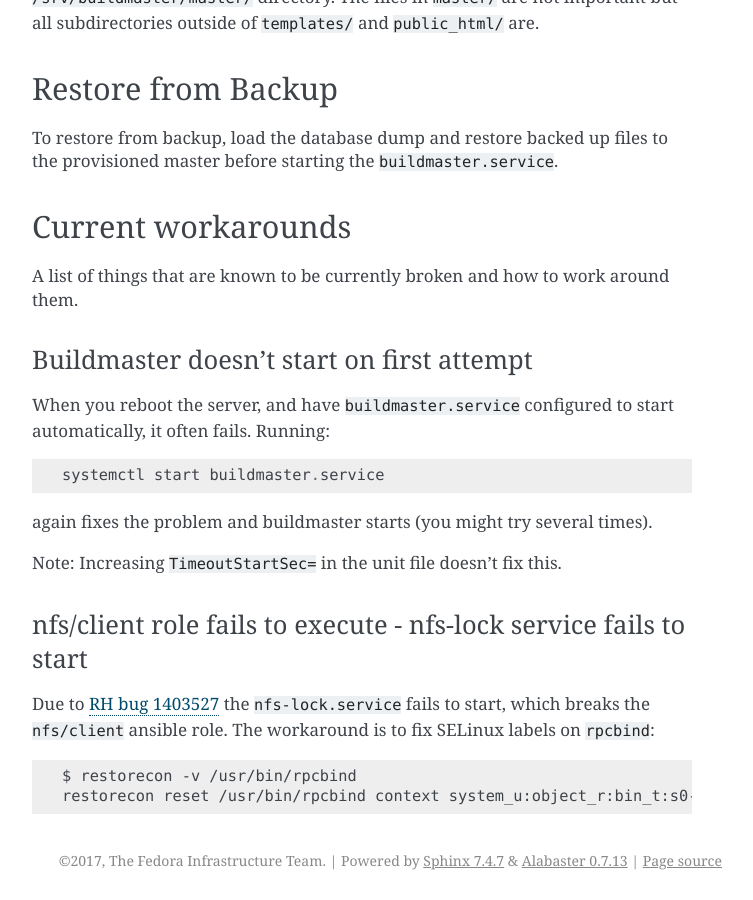
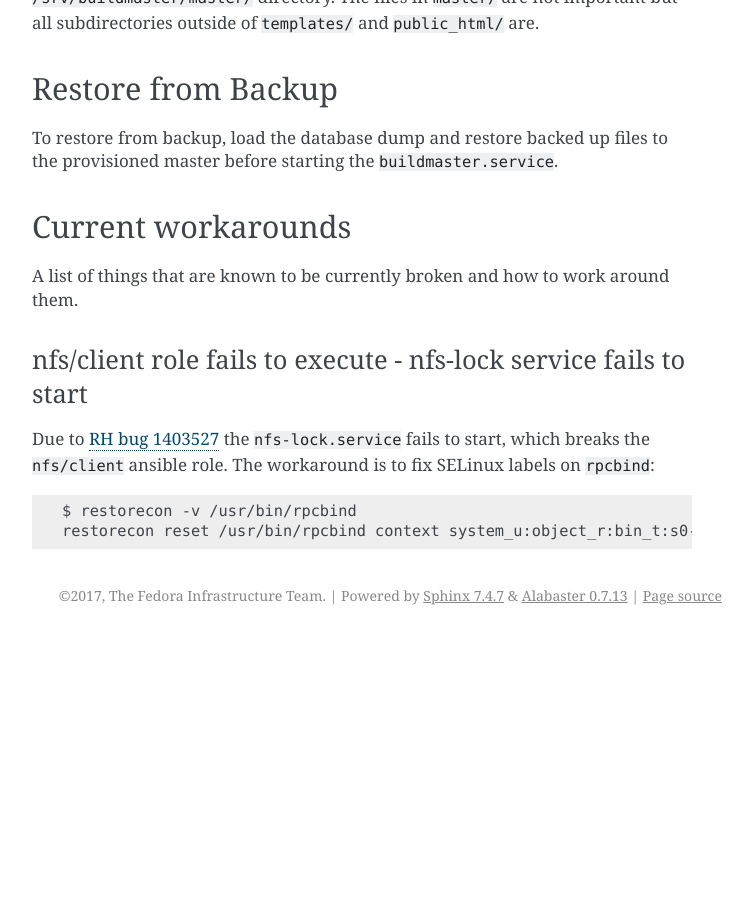
Before and after one commit to FrostyX/infra-docs, a Sphinx documentation site: the page built from docs/sysadmin-guide/sops/taskotron.rst, in a window 1280 px wide and 900 px high, scrolled down 3471 px. Shown: the whole window, without its empty margins (388-1141 px from the left). Built offline with Sphinx 7.4.7, drawn with Linux system fonts in a browser that asks for light colours; after the commit the page ends 4106 px from its top, so only the background shows below that; some of the changed text lies outside the part shown.

Commit message:
Taskotron: Remove workaround for: Buildmaster doesn't start on first attempt

```diff
--- a/docs/sysadmin-guide/sops/taskotron.rst
+++ b/docs/sysadmin-guide/sops/taskotron.rst
@@ -179,18 +179,6 @@ Current workarounds
 A list of things that are known to be currently broken and how to work around
 them.
 
-Buildmaster doesn't start on first attempt
-------------------------------------------
-
-When you reboot the server, and have ``buildmaster.service`` configured to
-start automatically, it often fails. Running::
-
-  systemctl start buildmaster.service
-
-again fixes the problem and buildmaster starts (you might try several times).
-
-Note: Increasing ``TimeoutStartSec=`` in the unit file doesn't fix this.
-
 nfs/client role fails to execute - nfs-lock service fails to start
 ------------------------------------------------------------------
 
```
